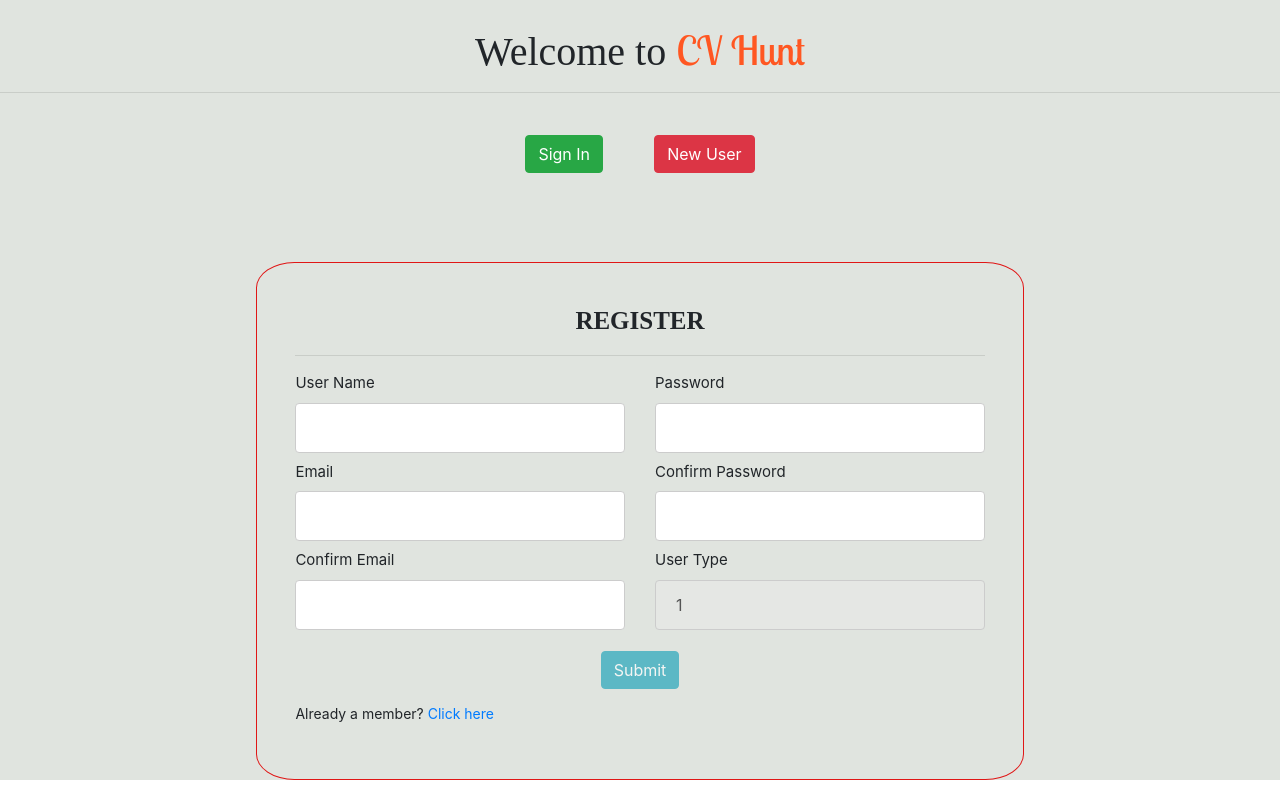
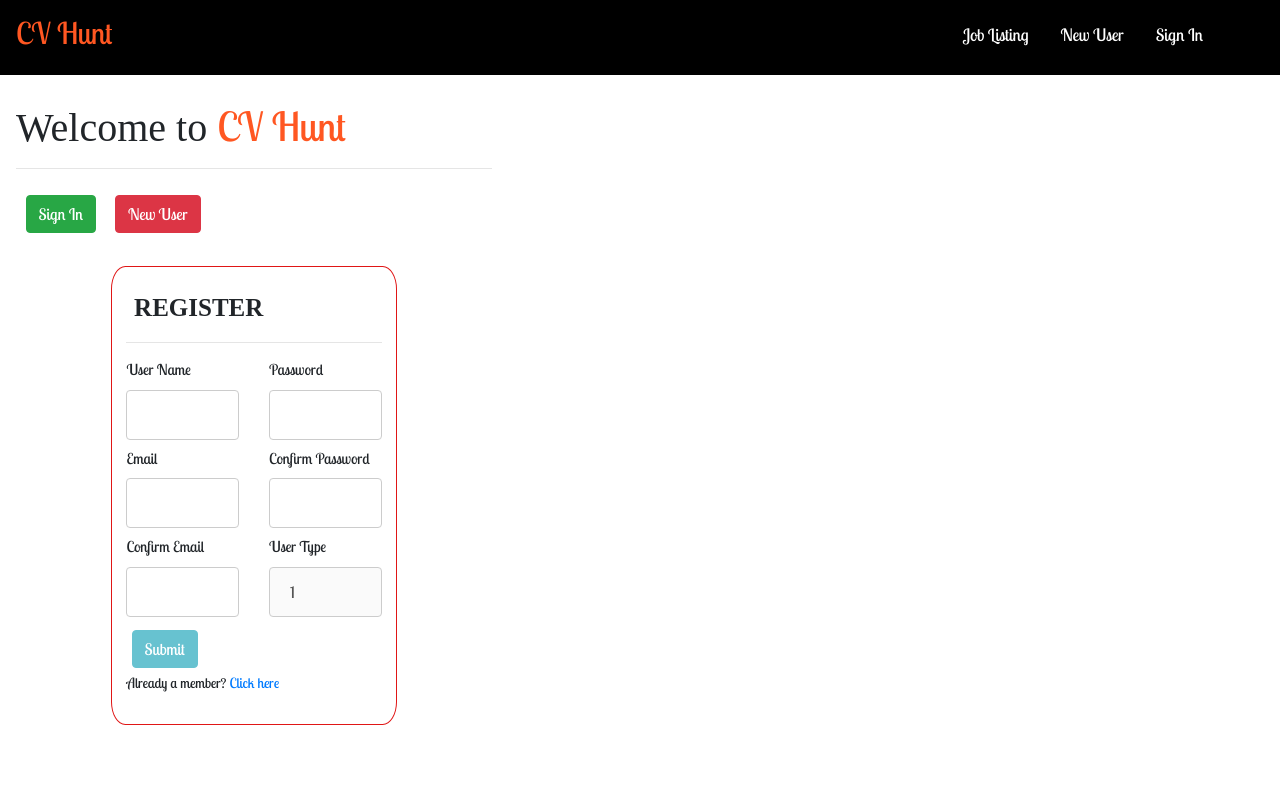
Before and after one commit to rintumr/CV-hunt, a React (Create React App) app: page /register in a window 1280 px wide. Shown: the top 800 px of the page. Built offline with nearby package versions, Linux system fonts and the light colour scheme.

Commit message:
Added Joblisting component

```diff
--- /dev/null
+++ b/src/component/JobListing/JobListing.css
@@ -0,0 +1,6 @@
+header{
+    font-family: 'Times New Roman', Times, serif;
+    font-weight: 600;
+    font-size: 30px;
+    margin: 3%;
+}
--- /dev/null
+++ b/src/component/JobListing/JobListing.js
@@ -0,0 +1,76 @@
+import React, { Component } from 'react';
+import axios from 'axios';
+
+import Jobs from './Jobs/Jobs';
+import './JobListing.css';
+
+class JobListing extends Component {
+
+    constructor() {
+        super();
+        this.state = {
+            jobDetail: {
+                bookmarkstatus: '',
+                job_status: '',
+                position_added_by: '',
+                job_id: '',
+                job_code: '',
+                job_title: '',
+                posted_date: '',
+                remainingdays: '',
+                experience: '',
+                commission: '',
+                key_skills: '',
+                jobtype: '',
+                recruitmenttype: '',
+                postedbyname: '',
+                postedbytype: '',
+                postedbylogo: '',
+                Location: ''
+            }
+        }
+    }
+    componentDidMount() {
+        let self = this;
+        axios.post('http://cvhunt.com/API/viewJobs', {
+            id: 480,
+            accessToken: "5dc50099e1e7a42f60169d68daeb4025",
+            campaignStartBy: "1",
+            showType: "Open"
+        })
+            .then(function (response) {
+                console.log("Jobs", response.data.data);
+                self.setState({ jobDetail: response.data.data });
+                console.log("set", self.state);
+            })
+            .catch(function (error) {
+                console.log("Jobs", error);
+                return error;
+            })
+    }
+
+    render() {
+        let jobs = null;
+        if (this.state.jobDetail.length > 0) {
+            jobs = (
+                <div>
+                    {this.state.jobDetail.map((job,index) => {
+                        return <Jobs key={index} value={job} />
+                    })}
+                </div>
+            )
+        }
+        console.log("Dataresponse", this.state);
+        return (
+            <div>
+                <div className="col-md-12 text-center">
+                    <header>Jobs</header>
+
+                    {jobs}
+                </div>
+            </div>
+        );
+    }
+}
+
+export default JobListing;
--- /dev/null
+++ b/src/component/JobListing/Jobs/Jobs.css
@@ -0,0 +1,25 @@
+.card{
+    width: 23%;
+    border: 1px solid #f7f3f3;
+    box-shadow: 0 2px 2px #c1684c;
+    margin: auto;
+    padding: 16px;
+    display: inline-flex;
+    margin: 5%;
+    font-family: 'Times New Roman', Times, serif;
+}
+
+.card-body{
+    padding: 0;
+}
+.card-footer{
+    padding: 0;
+}
+
+.description{
+    word-break: break-all;
+}
+tr{
+    border-bottom: 1px solid #cac4c4;
+    padding: 5%;
+}
--- /dev/null
+++ b/src/component/JobListing/Jobs/Jobs.js
@@ -0,0 +1,46 @@
+import React, { Component } from 'react';
+import Card from 'react-bootstrap/Card';
+
+import './Jobs.css';
+
+class Jobs extends Component {
+    constructor(props) {
+        super();
+        console.log("Jobs", props);
+    }
+    render() {
+        return (
+                <Card>
+                    <Card.Body>
+                        <Card.Title>{this.props.value.job_title}</Card.Title><hr/>
+                        <Card.Text>
+                            <table>
+                                <tbody>
+                                    <tr>
+                                        <td><strong>Skills:</strong></td>
+                                        <td className="description">{this.props.value.key_skills}</td>
+                                    </tr>
+                                    <tr>
+                                        <td><strong>Experience:</strong></td>
+                                        <td className="description">{this.props.value.experience}</td>
+                                    </tr>
+                                    <tr>
+                                        <td><strong>Type:</strong></td>
+                                        <td className="description">{this.props.value.jobtype}</td>
+                                    </tr>
+                                </tbody>
+                            </table>
+                            {/* <label><strong>Skills: </strong>{this.props.value.key_skills}</label> */}
+
+                        </Card.Text>
+                    </Card.Body>
+                    <Card.Footer>
+                        <small className="text-muted">Posted date:{this.props.value.posted_date}</small><br/>
+                        <small className="text-muted">Posted by:{this.props.value.postedbyname}</small>
+                    </Card.Footer>
+                </Card>
+        );
+    }
+}
+
+export default Jobs;
--- a/src/container/App.css
+++ b/src/container/App.css
@@ -1,5 +1,51 @@
 .App {
   text-align: center;
-  background-color: #e0e4df;
   height: 100%;
 }
+
+.navbar {
+  background-color: black;
+  height: 75px;
+  font-family: 'Lobster Two', cursive;
+}
+
+.App-name {
+  font-size: 28px;
+  margin-left: 10px;
+}
+
+.navButtons {
+  text-align: right;
+}
+
+.navbar-left {
+  font-size: 30px;
+  margin: -12px 0 0 0;
+  color: #ff5722;
+  height: 65px;
+}
+
+ul {
+  list-style-type: none;
+  margin: -15px 0 0 0;
+  padding: 0;
+  overflow: hidden;
+}
+
+li {
+  float: right;
+}
+
+li a {
+  display: block;
+  color: white;
+  text-align: center;
+  padding: 14px 16px;
+  text-decoration: none;
+  font-size: 17px;
+}
+
+li a:hover {
+  background-color: #ddd;
+  color: black;
+}
--- a/src/container/App.js
+++ b/src/container/App.js
@@ -1,14 +1,64 @@
 import React, { Component } from 'react';
+import { BrowserRouter as Router, Route, Link } from 'react-router-dom';
 
 import './App.css';
+import Register from '../component/Register/Register';
+import Login from '../component/Login/Login';
 import AppRouter from '../component/AppRouter/AppRouter';
+import JobListing from '../component/JobListing/JobListing';
 
 class App extends Component {
 
   render() {
+
     return (
-      <div className="App">
-        <AppRouter />
+      <div className="navbar">
+        <Router>
+          <div className="col-md-12 row">
+            <div className="col-md-6 nav navbar-nav navbar-left">
+              <p>CV Hunt</p>
+            </div>
+            <this.Header />
+            <Route path="/" component={AppRouter} />
+            <Route path="/login" render={() => <Login changeState={this.stateHandler} />} />
+            <Route path="/register" render={() => <Register changeState={this.stateHandler} />} />
+            <Route path="/jobs" component={JobListing}/>
+          </div>
+        </Router>
+      </div>
+    );
+
+  }
+
+  stateHandler(modalToggle){
+    console.log("stateHandler",modalToggle);
+    let modal = null
+    modal=<AppRouter data={modalToggle}/>
+    console.log("stateHandler123",modal);
+    return modal;
+  }
+
+  Header() {
+    return (
+      <div className=" col-md-6 nav navbar-nav navbar-right">
+        <ul>
+          <li>
+            <Link to="/login">
+              Sign In
+            </Link>
+          </li>
+          <li>
+            <Link to="/register">
+              New User
+            </Link>
+          </li>
+          <li>
+            <Link to="/jobs">
+               Job Listing
+            </Link>
+          </li>
+        </ul>
+
       </div>
     );
   }
```
Also changed, not shown: src/component/FormHandler/FormHandler.js (+10 -6 lines), src/component/Register/Register.js (+6 -1 lines).
